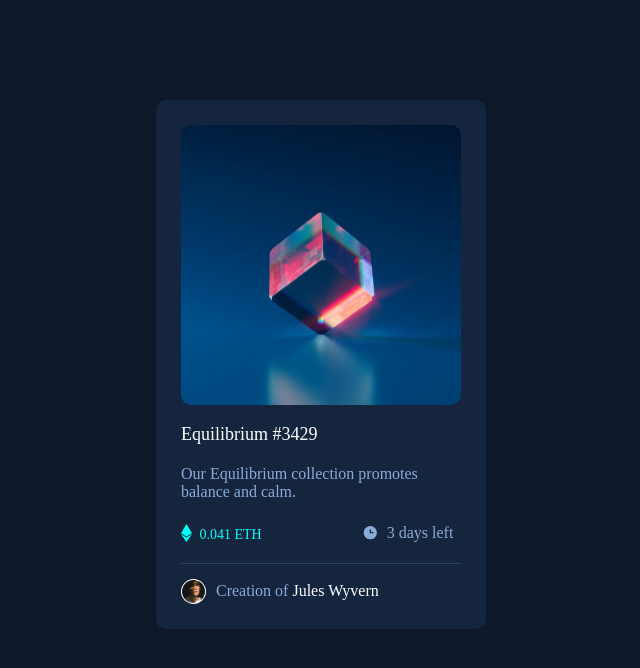
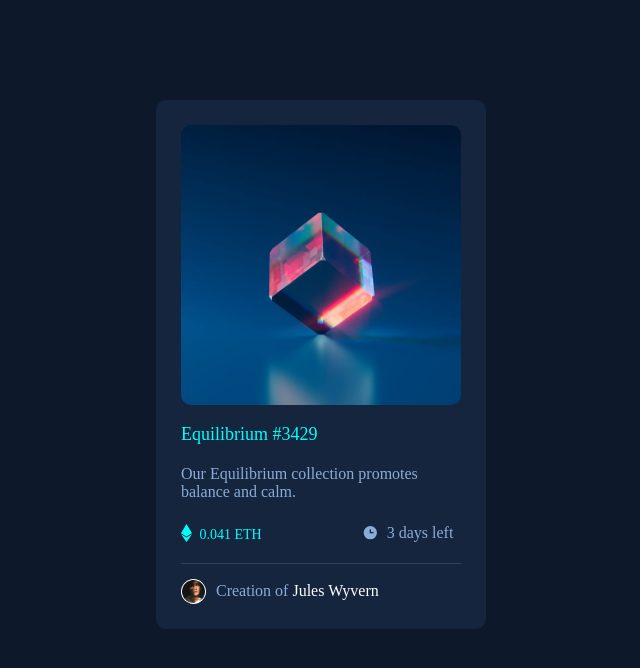
Before and after one commit to Mostafa-Alfiky/NFt-preview-card-component, a plain HTML site: page index.html in a window 1280 px wide. In both pictures the pointer is over the element "Equilibrium #3429". Shown: the whole page, without its empty margins (319-959 px from the left). Drawn offline with Linux system fonts and the light colour scheme.

Commit message:
second commit

```diff
--- a/stylesheet.css
+++ b/stylesheet.css
@@ -88,6 +88,10 @@ span {
 }
 
 
+.name:hover, span:hover {
+    color: cyan;
+}
+
 @media (min-width:450px) {
     main {
         margin-top: 100px;
```
